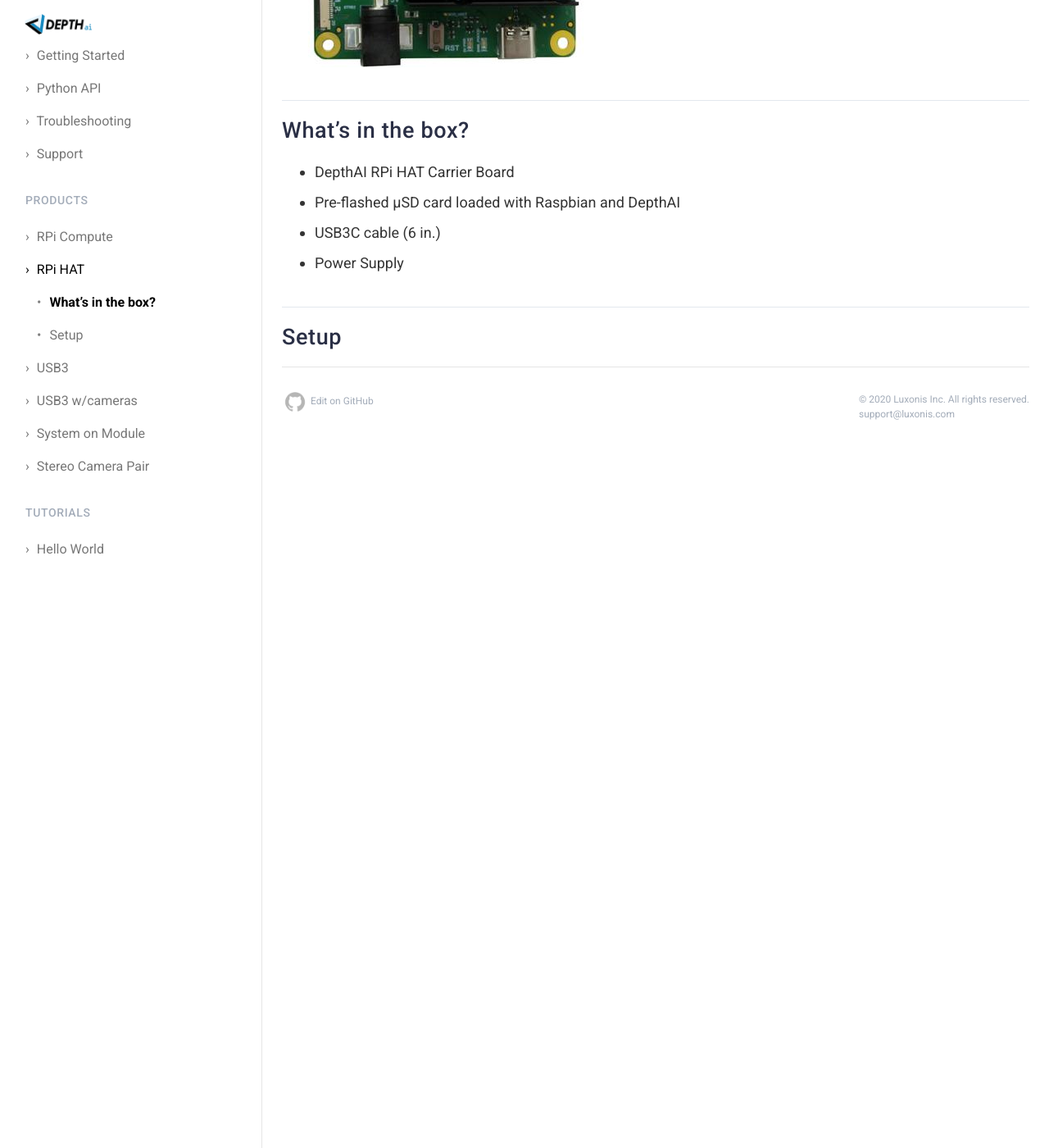
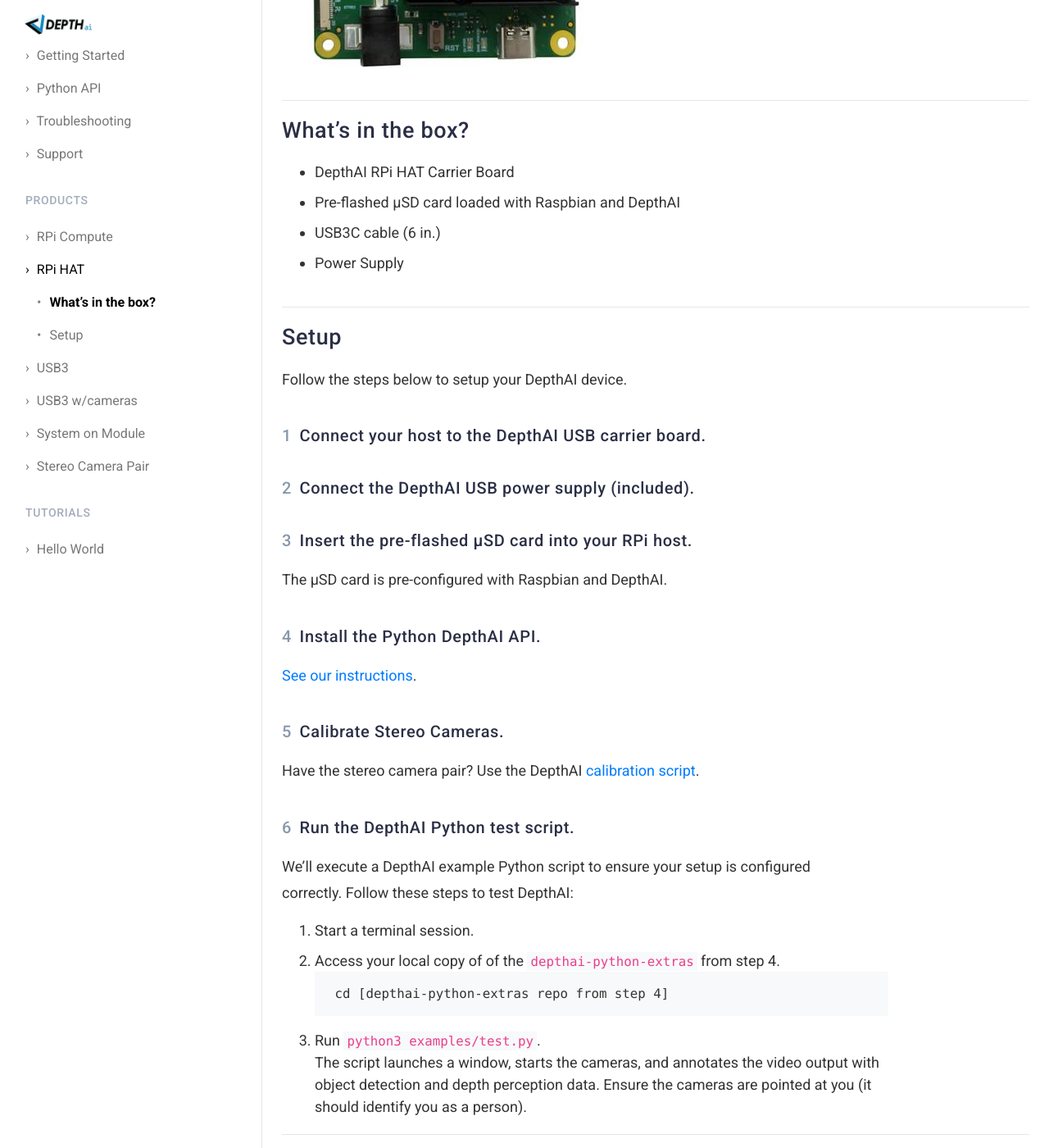
Before and after one commit to luxonis/depthai-docs-website, a Jekyll site: the page built from _products/bw1094.md, in a window 1280 px wide and 1400 px high, scrolled down 344 px. Shown: the whole window at 82% size. Built offline with Jekyll 4.4.1, drawn with Linux system fonts in a browser that asks for light colours; nearby versions of some CDN libraries; before the commit the page ends 900 px from its top, so only the background shows below that.

Commit message:
RPi HAT instructions

````diff
--- a/_products/bw1094.md
+++ b/_products/bw1094.md
@@ -20,3 +20,33 @@
 * Power Supply
 
 ## Setup
+
+Follow the steps below to setup your DepthAI device.
+
+<h3 class="step js-toc-ignore"><span>1</span> Connect your host to the DepthAI USB carrier board.</h3>
+
+<h3 class="step js-toc-ignore"><span>2</span> Connect the DepthAI USB power supply (included).</h3>
+
+<h3 class="step js-toc-ignore"><span>3</span> Insert the pre-flashed µSD card into your RPi host.</h3>
+
+The µSD card is pre-configured with Raspbian and DepthAI.
+
+<h3 class="step js-toc-ignore"><span>4</span> Install the Python DepthAI API.</h3>
+
+[See our instructions](/api#install).
+
+<h3 class="step js-toc-ignore"><span>5</span> Calibrate Stereo Cameras.</h3>
+
+Have the stereo camera pair? Use the DepthAI [calibration script](/products/stereo_camera_pair/#calibration).
+
+<h3 class="step js-toc-ignore"><span>6</span> Run the DepthAI Python test script.</h3>
+
+We'll execute a DepthAI example Python script to ensure your setup is configured correctly. Follow these steps to test DepthAI:
+
+1. Start a terminal session.
+2. Access your local copy of of the `depthai-python-extras` from step 4.
+    ```
+    cd [depthai-python-extras repo from step 4]
+    ```
+3. Run `python3 examples/test.py`.<br/>
+    The script launches a window, starts the cameras, and annotates the video output with object detection and depth perception data. Ensure the cameras are pointed at you (it should identify you as a person).
````
